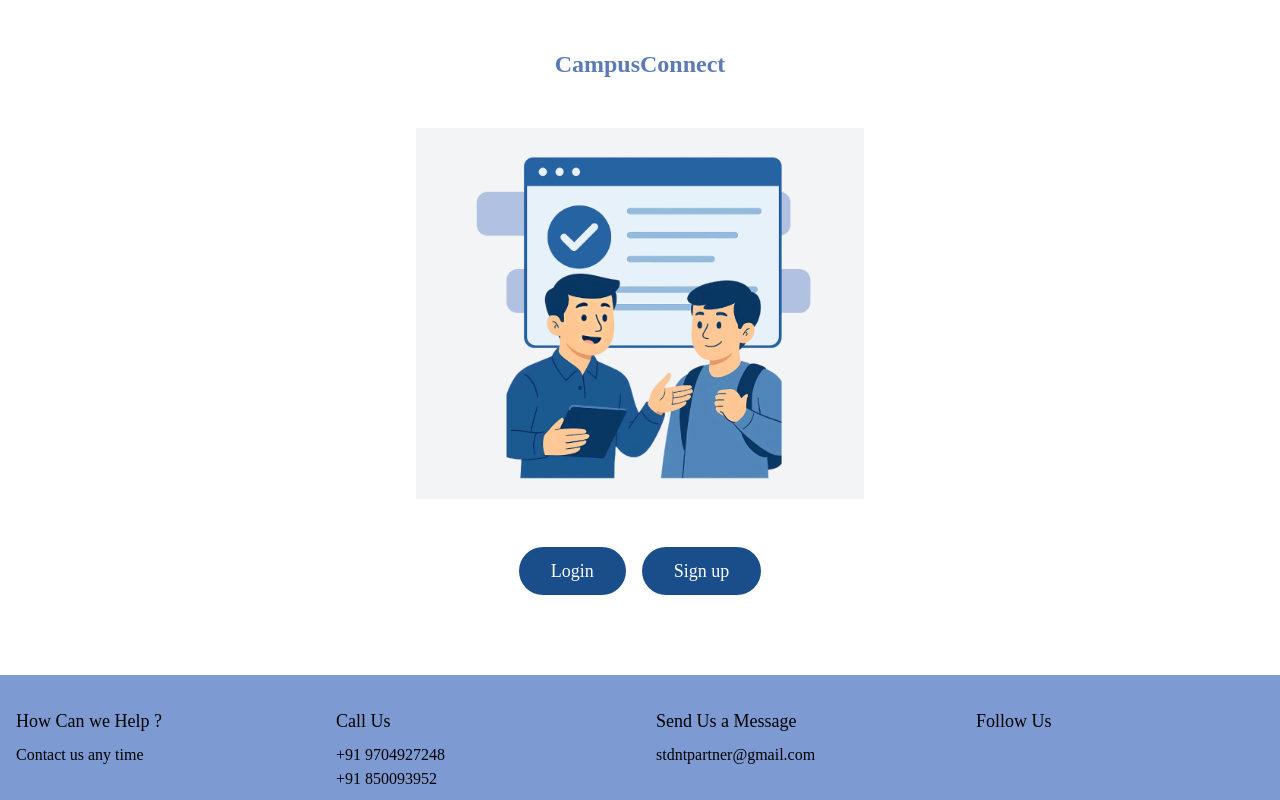
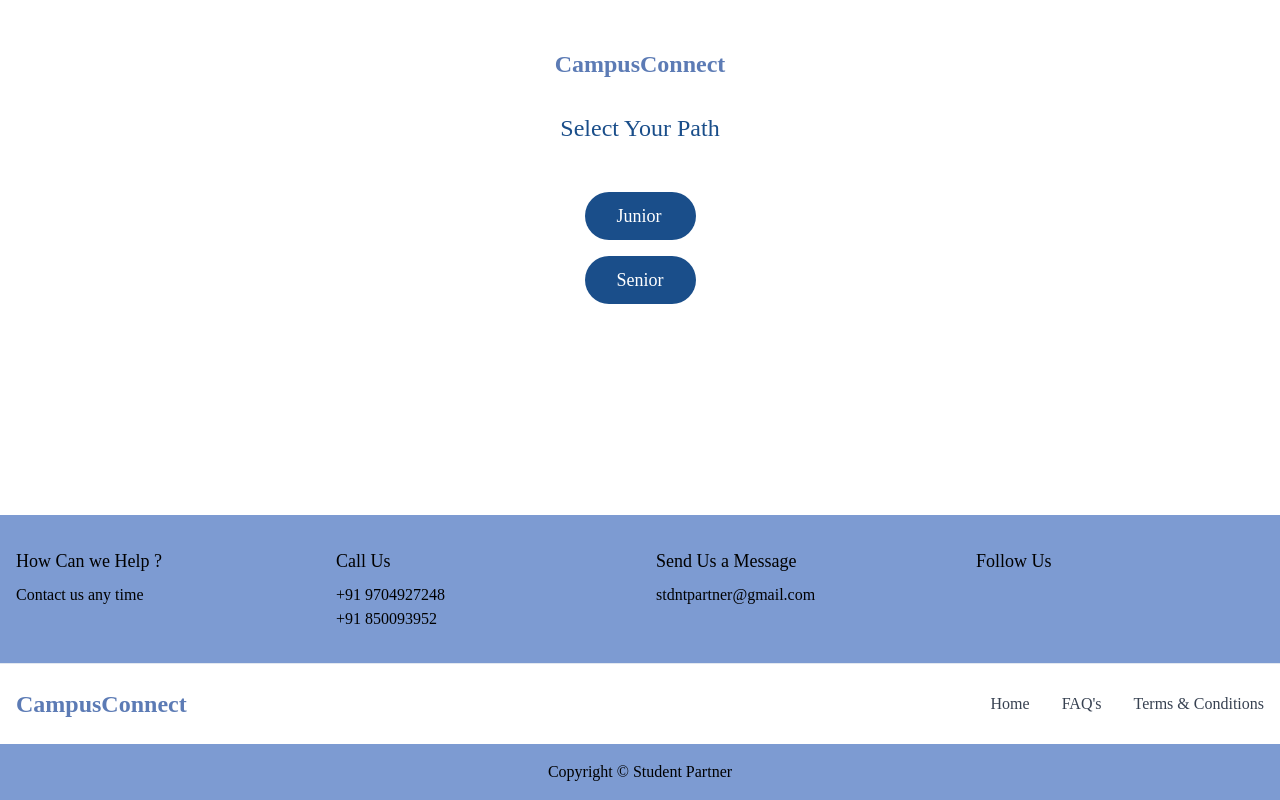
Before and after one commit to NeerajAnalytics/campus-connect-stdntpartner, a React (Vite) app: page /faq in a window 1280 px wide. Shown: the top 800 px of the page. Built offline with nearby package versions, Linux system fonts and the light colour scheme.

Commit message:
Refactor: Update AuthPage component
- Removed the image from the AuthPage.
- Added a "Select Your Path" heading.
- Replaced "Login" and "Sign up" buttons with "Junior" and "Senior" buttons.

```diff
--- a/src/pages/AuthPage.tsx
+++ b/src/pages/AuthPage.tsx
@@ -7,30 +7,26 @@ const AuthPage: React.FC = () => {
   return (
     <div className="min-h-screen flex flex-col bg-white font-['Poppins']">
       <main className="flex-grow flex flex-col items-center px-4 py-12">
-        <Link to="/" className="text-[#5c7bb5] text-2xl font-semibold mb-12">
+        <Link to="/" className="text-[#5c7bb5] text-2xl font-semibold mb-8">
           CampusConnect
         </Link>
 
-        <div className="w-full max-w-md mb-12">
-          <img
-            src="/lovable-uploads/83dd3bdf-de6a-43ad-824a-079319104396.png"
-            alt="Students collaborating"
-            className="w-full"
-          />
-        </div>
+        <h2 className="text-[#1a4e8a] text-2xl font-medium mb-12">
+          Select Your Path
+        </h2>
 
-        <div className="flex gap-4 mb-8">
+        <div className="flex flex-col gap-4 mb-8">
           <Link
             to="/login"
             className="bg-[#1a4e8a] text-white px-8 py-2.5 rounded-full text-lg font-medium hover:bg-[#153e75] transition-colors"
           >
-            Login
+            Junior
           </Link>
           <Link
             to="/register"
             className="bg-[#1a4e8a] text-white px-8 py-2.5 rounded-full text-lg font-medium hover:bg-[#153e75] transition-colors"
           >
-            Sign up
+            Senior
           </Link>
         </div>
       </main>
```
